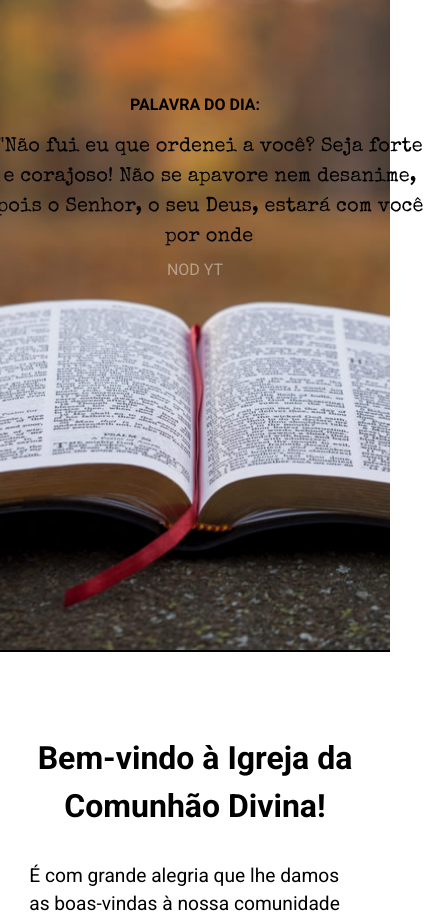
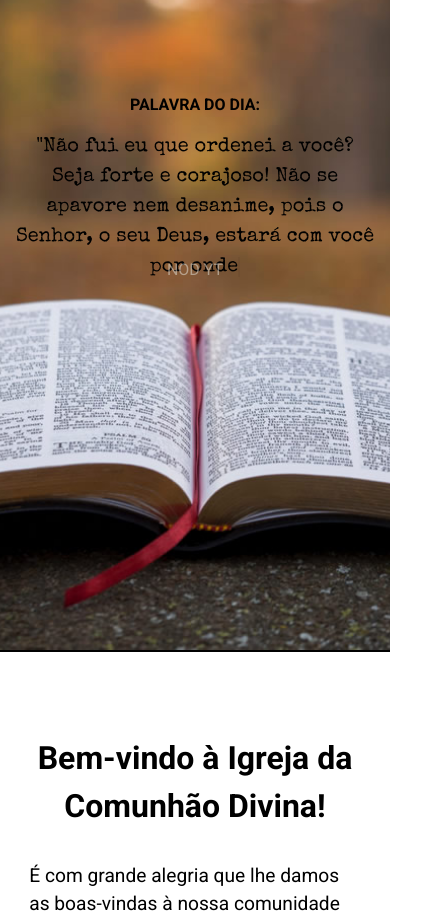
Before and after one commit to Codinomexanm/landingPage__reactjs, a React (Vite) app: page / in a window 390 px wide. Shown: the part 1040-1962 px from the top of the page, 426 px wide, since content can reach past the window. Built offline with nearby package versions, Linux system fonts and the light colour scheme; no server answers.

Commit message:
efeito digitação

```diff
--- a/src/components/Header/Typing/style.css
+++ b/src/components/Header/Typing/style.css
@@ -24,7 +24,6 @@
   .Ffont{
     font-size: 20px;
     min-height: 300px;
-    width: 100%;
-    min-width:402px;
+    min-width:350px;
   }
 }
```
